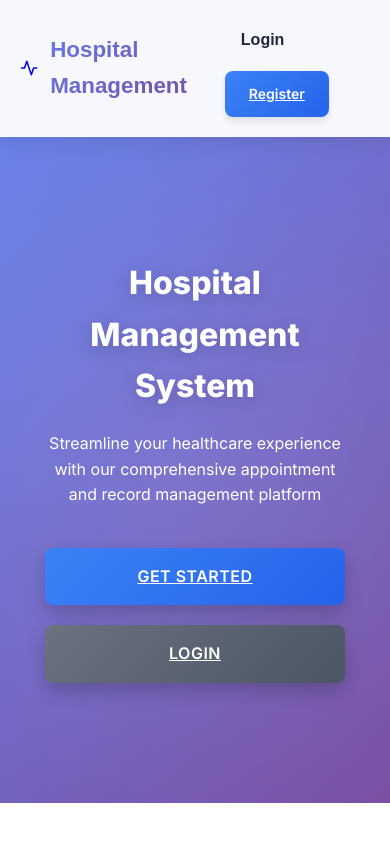
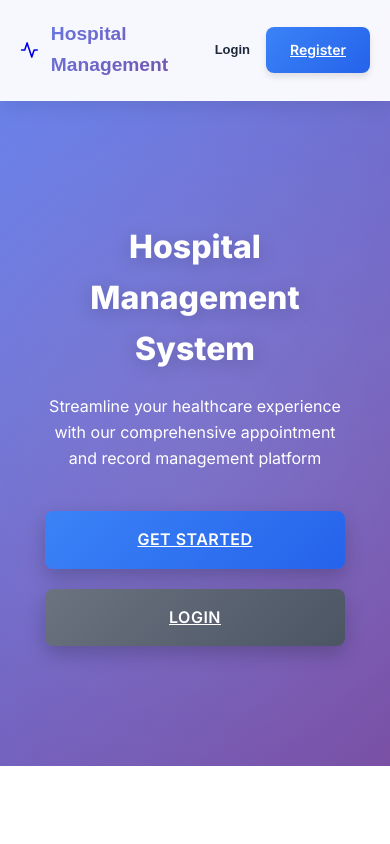
Before and after one commit to saifsanadi26/Hospital-Managemet-and-Appointment-Booking, a React (Create React App) app in the folder frontend/: page / in a window 390 px wide. Shown: the top 844 px of the page. Built offline with nearby package versions, Linux system fonts and the light colour scheme; the HTML template or start-up script is replaced by a standard one.

Commit message:
Fix navbar text wrapping: Keep all navigation links in one line with nowrap and responsive design

```diff
--- a/frontend/src/components/Navbar.css
+++ b/frontend/src/components/Navbar.css
@@ -13,6 +13,7 @@
   display: flex;
   justify-content: space-between;
   align-items: center;
+  flex-wrap: nowrap;
 }
 
 .navbar-brand {
@@ -32,18 +33,20 @@
 .navbar-menu {
   display: flex;
   align-items: center;
-  gap: 20px;
+  gap: 16px;
+  flex-wrap: nowrap;
 }
 
 .nav-link {
   color: #1e293b;
   text-decoration: none;
   font-weight: 600;
-  font-size: 16px;
-  padding: 8px 16px;
+  font-size: 15px;
+  padding: 8px 12px;
   border-radius: 10px;
   transition: all 0.3s ease;
   font-family: 'Poppins', sans-serif;
+  white-space: nowrap;
 }
 
 .nav-link:hover {
@@ -58,6 +61,8 @@
   gap: 10px;
   padding-left: 20px;
   border-left: 1px solid #e5e7eb;
+  flex-shrink: 0;
+  white-space: nowrap;
 }
 
 .user-name {
@@ -94,18 +99,37 @@
   background-color: #fee2e2;
 }
 
-@media (max-width: 768px) {
-  .navbar-menu {
-    flex-wrap: wrap;
-    gap: 10px;
+@media (max-width: 1024px) {
+  .nav-link {
+    font-size: 14px;
+    padding: 6px 10px;
   }
 
-  .navbar-user {
-    width: 100%;
-    padding-left: 0;
-    border-left: none;
-    border-top: 1px solid #e5e7eb;
-    padding-top: 10px;
-    margin-top: 10px;
+  .navbar-menu {
+    gap: 12px;
   }
 }
+
+@media (max-width: 768px) {
+  .navbar-brand {
+    font-size: 1.2rem;
+  }
+
+  .nav-link {
+    font-size: 13px;
+    padding: 6px 8px;
+  }
+
+  .navbar-menu {
+    gap: 8px;
+  }
+
+  .user-name {
+    font-size: 14px;
+  }
+
+  .user-role {
+    font-size: 12px;
+    padding: 4px 8px;
+  }
+}
```
